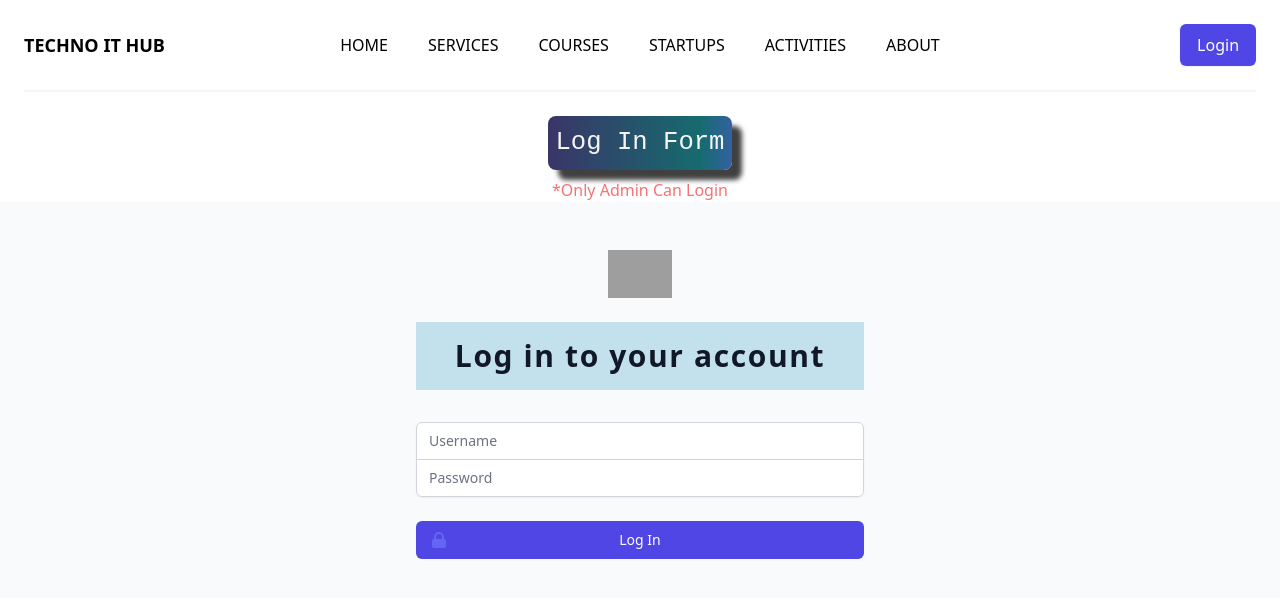
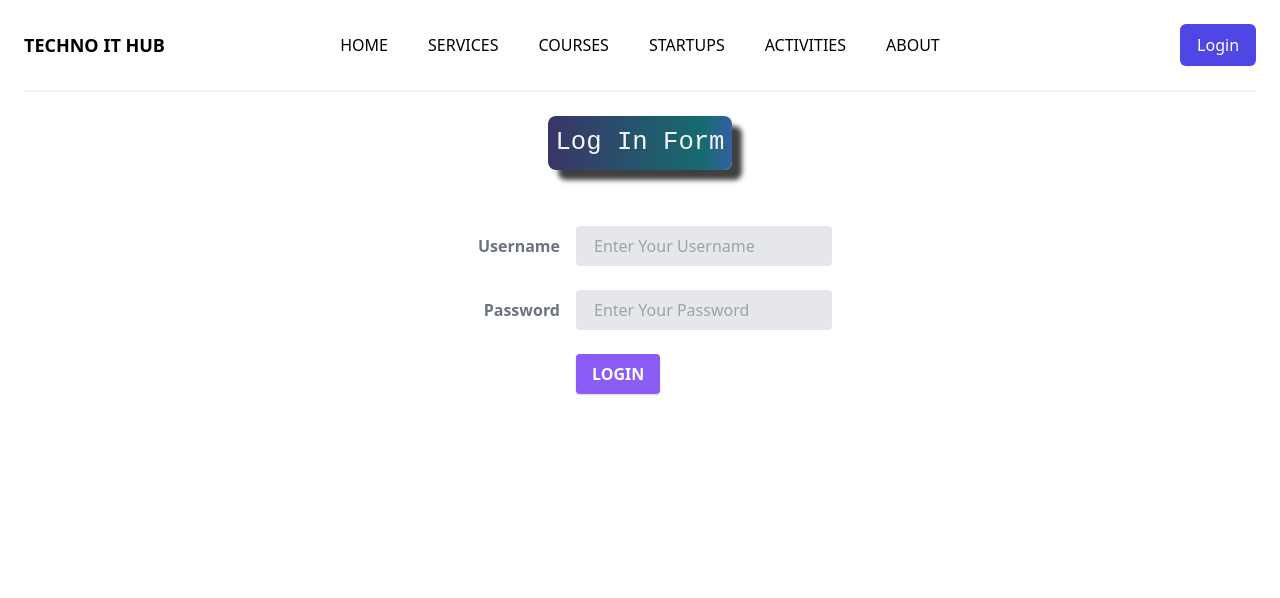
Before and after one commit to vibenr/tih-react-final, a React (Create React App) app: page /login in a window 1280 px wide. Shown: the top 598 px of the page. Built offline with nearby package versions, Linux system fonts and the light colour scheme; grey boxes are pictures that could not be loaded.

Commit message:
New form

```diff
--- a/src/Components/Forms/form.js
+++ b/src/Components/Forms/form.js
@@ -27,88 +27,69 @@ function Form({ heading }) {
 
       {status !== '200' && (
         <>
+          <div className="grid place-items-center">
             <div className="flex justify-center">
               <Header pagname={heading} />
             </div>
-          <div className="flex justify-center mt-2 align-items-center">
-            <p className="text-red-400">*Only Admin Can Login</p>
-          </div>
-          <div class="max-h-screen flex items-center justify-center bg-gray-50 py-12  px-4 sm:px-6 lg:px-8">
-            <div class="max-w-md w-full space-y-8">
-              <div>
-                <img
-                  class="mx-auto h-12 w-auto"
-                  src="https://tailwindui.com/img/logos/workflow-mark-indigo-600.svg"
-                  alt="Workflow"
-                />
-                <h2 class="mt-6 text-center text-3xl font-extrabold text-gray-900">
-                  Log in to your account
-                </h2>
-              </div>
-              <form class="mt-8 space-y-6" method="POST" action="#" onSubmit={login}>
-                <div class="rounded-md shadow-sm -space-y-px">
-                  <div>
-                    <label for="username" class="sr-only">
+
+            <form className="w-full max-w-sm mt-14 md:p-x-8" onSubmit={login} method="POST">
+              <div className="md:flex md:items-center mb-6">
+                <div className="md:w-1/3">
+                  <label
+                    className="block text-gray-500 font-bold md:text-right mb-1 md:mb-0 pr-4"
+                    for="inline-full-name"
+                  >
                     Username
                   </label>
+                </div>
+                <div className="md:w-2/3">
                   <input
+                    className="bg-gray-200 appearance-none border-2 border-gray-200 rounded w-full py-2 px-4 text-gray-700 leading-tight focus:outline-none focus:bg-white focus:border-purple-500"
+                    id="inline-full-name"
+                    type="text"
+                    value={username}
                     onChange={(e) => {
                       setusername(e.target.value)
                     }}
-                      name="username"
-                      value={username}
-                      type="text"
-                      autocomplete="text"
-                      required
-                      class="appearance-none rounded-none relative block w-full px-3 py-2 border border-gray-300 placeholder-gray-500 text-gray-900 rounded-t-md focus:outline-none focus:ring-indigo-500 focus:border-indigo-500 focus:z-10 sm:text-sm"
-                      placeholder="Username"
+                    placeholder="Enter Your Username"
                   />
                 </div>
-                  <div>
-                    <label for="password" class="sr-only">
+              </div>
+              <div className="md:flex md:items-center mb-6">
+                <div className="md:w-1/3">
+                  <label
+                    className="block text-gray-500 font-bold md:text-right mb-1 md:mb-0 pr-4"
+                    for="inline-password"
+                  >
                     Password
                   </label>
+                </div>
+                <div className="md:w-2/3">
                   <input
+                    className="bg-gray-200 appearance-none border-2 border-gray-200 rounded w-full py-2 px-4 text-gray-700 leading-tight focus:outline-none focus:bg-white focus:border-purple-500"
+                    name="password"
+                    type="password"
+                    value={password}
                     onChange={(e) => {
                       setpassword(e.target.value)
                     }}
-                      name="password"
-                      value={password}
-                      type="password"
-                      autocomplete="current-password"
-                      required
-                      class="appearance-none rounded-none relative block w-full px-3 py-2 border border-gray-300 placeholder-gray-500 text-gray-900 rounded-b-md focus:outline-none focus:ring-indigo-500 focus:border-indigo-500 focus:z-10 sm:text-sm"
-                      placeholder="Password"
+                    placeholder="Enter Your Password"
                   />
                 </div>
               </div>
 
-                <div>
+              <div className="md:flex md:items-center">
+                <div className="md:w-1/3"></div>
+                <div className=" flex justify-center">
                   <button
+                    className="shadow bg-purple-500 hover:bg-purple-400 focus:shadow-outline focus:outline-none text-white font-bold py-2 px-4 rounded"
                     type="submit"
-
-                    className="group relative w-full flex justify-center py-2 px-4 border border-transparent text-sm font-medium rounded-md text-white bg-indigo-600 hover:bg-indigo-700 focus:outline-none focus:ring-2 focus:ring-offset-2 focus:ring-indigo-500"
                   >
-                    <span class="absolute left-0 inset-y-0 flex items-center pl-3">
-                      <svg
-                        class="h-5 w-5 text-indigo-500 group-hover:text-indigo-400"
-                        xmlns="http://www.w3.org/2000/svg"
-                        viewBox="0 0 20 20"
-                        fill="currentColor"
-                        aria-hidden="true"
-                      >
-                        <path
-                          fill-rule="evenodd"
-                          d="M5 9V7a5 5 0 0110 0v2a2 2 0 012 2v5a2 2 0 01-2 2H5a2 2 0 01-2-2v-5a2 2 0 012-2zm8-2v2H7V7a3 3 0 016 0z"
-                          clip-rule="evenodd"
-                        />
-                      </svg>
-                    </span>
-                    Log In
+                    LOGIN
                   </button>
                 </div>
+              </div>
             </form>
-            </div>
           </div>
         </>
       )}
@@ -122,3 +103,24 @@ export default Form
   'Content-Type': 'application/json',
   'Access-Control-Request-Headers': '*',
 }, */
+
+{
+  /* <div className="flex justify-center mt-2 align-items-center">
+<p className="text-red-400">*Only Admin Can Login</p>
+</div>
+<div className="max-h-screen flex items-center justify-center bg-gray-50 py-12  px-4 sm:px-6 lg:px-8">
+<div className="max-w-md w-full space-y-8">
+  <div>
+    <img
+      className="mx-auto h-12 w-auto"
+      src="https://tailwindui.com/img/logos/workflow-mark-indigo-600.svg"
+      alt="Workflow"
+    />
+    <h2 className="mt-6 text-center text-3xl font-extrabold text-gray-900">
+      Log in to your account
+    </h2>
+  </div>
+
+</div>
+</div> */
+}
```
Lines whose indentation alone changed are shown as unchanged.
